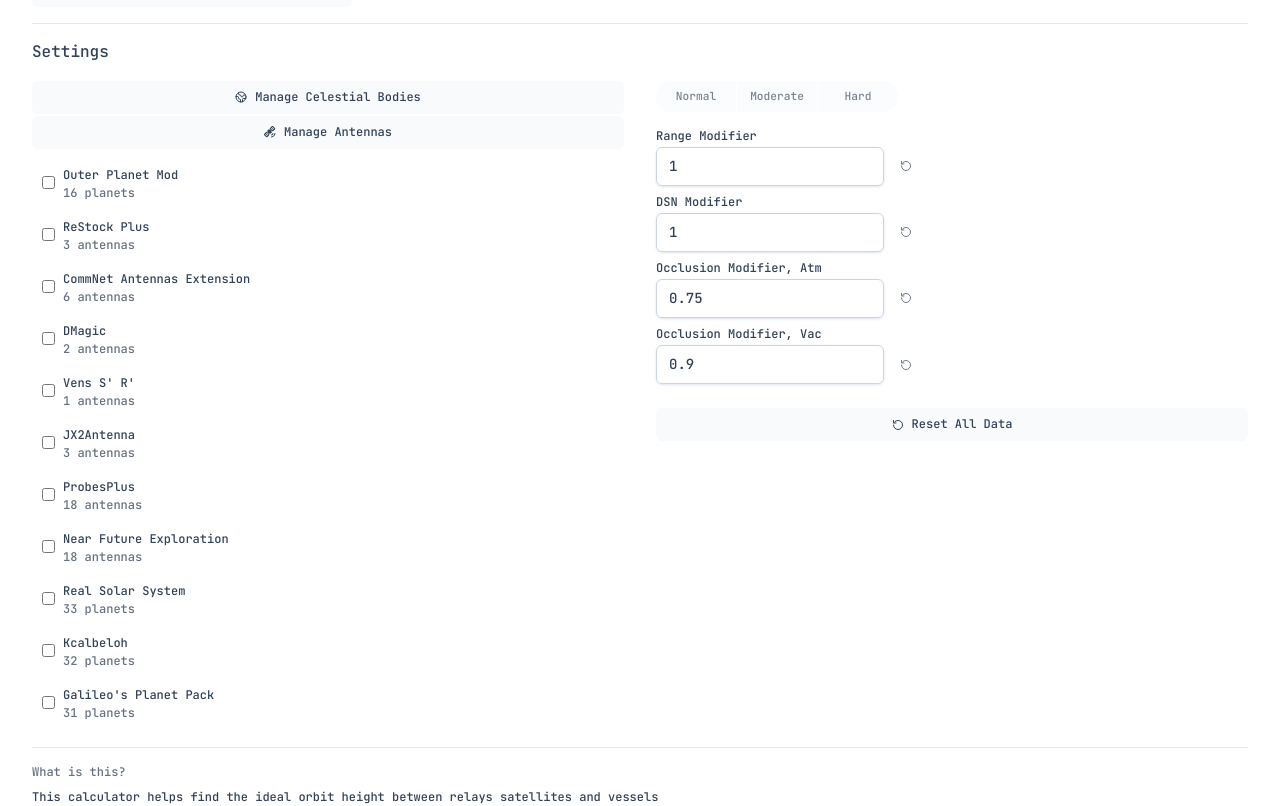
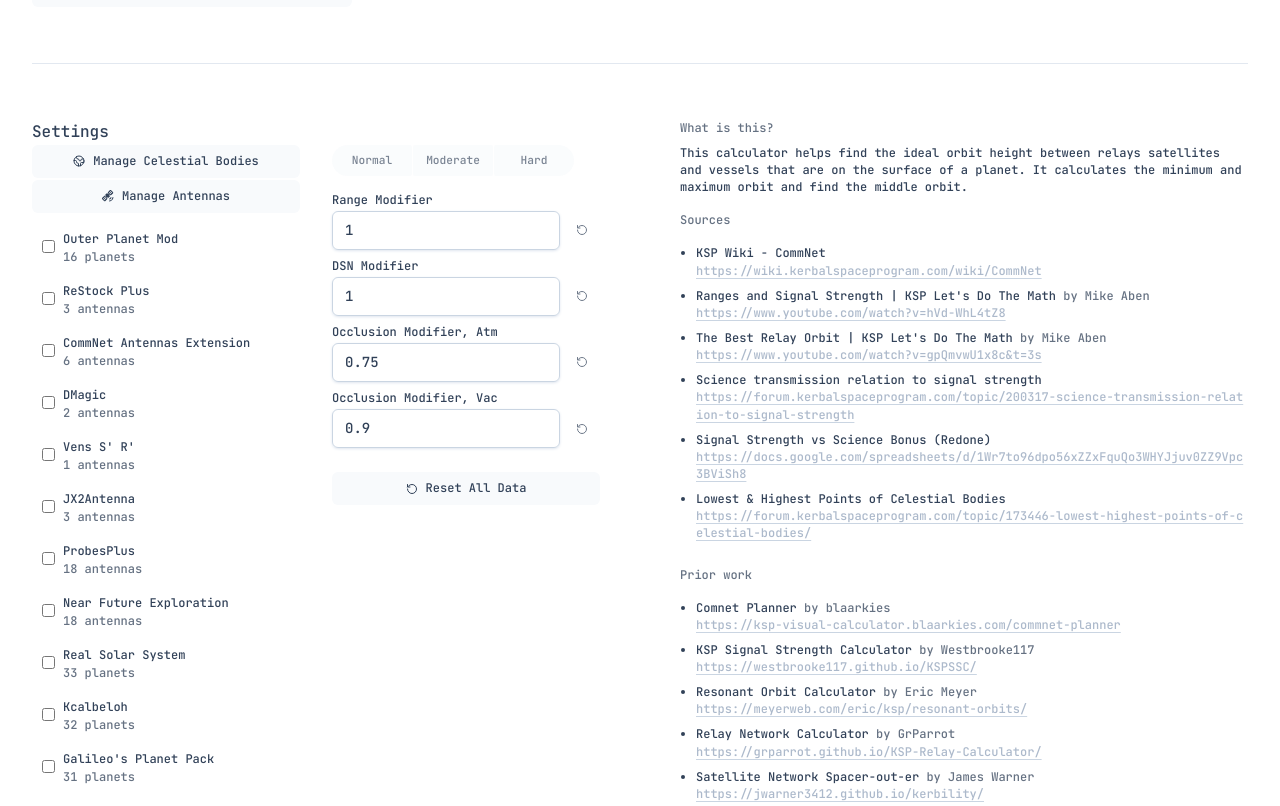
Before and after one commit to alfonsusac/ksp-helper, a Next.js app: page /relay-height in a window 1280 px wide. Shown: the part 780-1586 px from the top of the page. Built offline with nearby package versions, Linux system fonts and the light colour scheme.

Commit message:
improve UI again

```diff
--- a/src/app/relay-height/page.client.tsx
+++ b/src/app/relay-height/page.client.tsx
@@ -210,21 +210,23 @@ export function RelayHeight_Client() {
 
         <div className="flex flex-col gap-0">
           <OrbitInformations {...result} className="max-lg:hidden" />
-          <DebugInformation {...result} />
+          <DebugInformation {...result} className="max-lg:hidden" />
         </div>
       </section>
 
-      <Divider />
+      <Divider className="my-10" />
 
+      <div className="grid grid-cols-1 lg:grid-cols-2 gap-20">
+
+        <section>
           <h2 className="text-lg">
             Settings
           </h2>
 
           <SettingsSection settings={settings} onSettingsChange={setSettings} />
+        </section>
 
-
-      <Divider />
-
+        <section>
           <WhatIsThisSection
             descs={[
               `This calculator helps find the ideal orbit height between relays satellites and vessels
@@ -297,6 +299,14 @@ export function RelayHeight_Client() {
 
             ]}
           />
+        </section>
+
+      </div>
+
+
+
+
+
 
       <Divider />
 
@@ -872,9 +882,11 @@ function Circle(props: {
 }
 
 
-function DebugInformation(props: ReturnType<typeof getResult>) {
+function DebugInformation(props: ReturnType<typeof getResult> & {
+  className?: string
+}) {
   return (
-    <div className="grid grid-cols-2 gap-2 text-xs py-6 hidden sm:grid">
+    <div className={cn("grid grid-cols-2 gap-2 text-xs py-6 hidden lg:grid")}>
       <p className={cns.text.muted("col-span-2 text-xs")}>Debug Informations</p>
       <div className="contents leading-3.5">
         <p className={cns.text.muted()}>Planet Radius</p>
```
Lines whose indentation alone changed are shown as unchanged.
